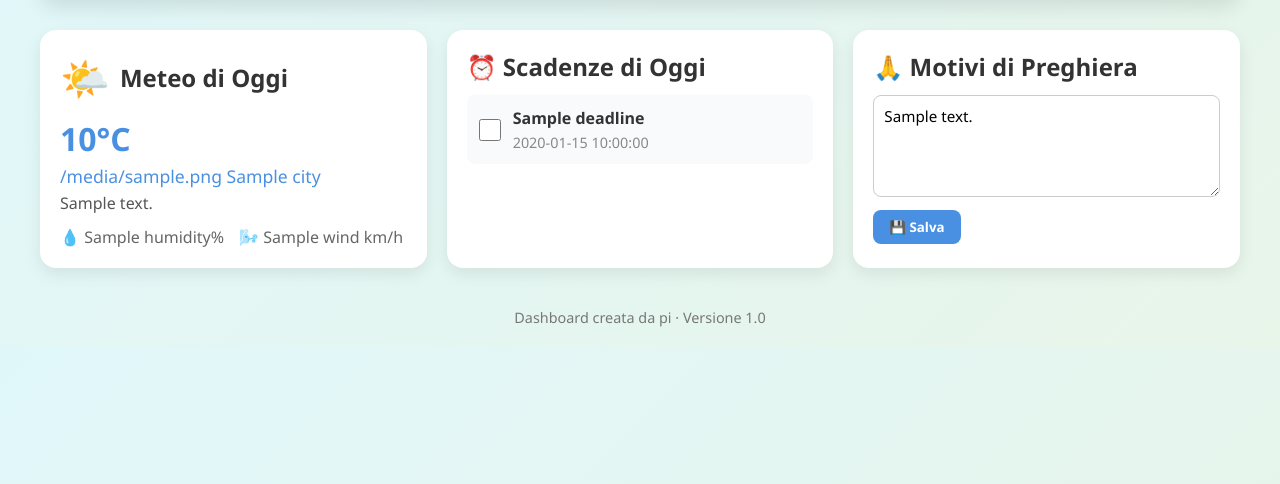
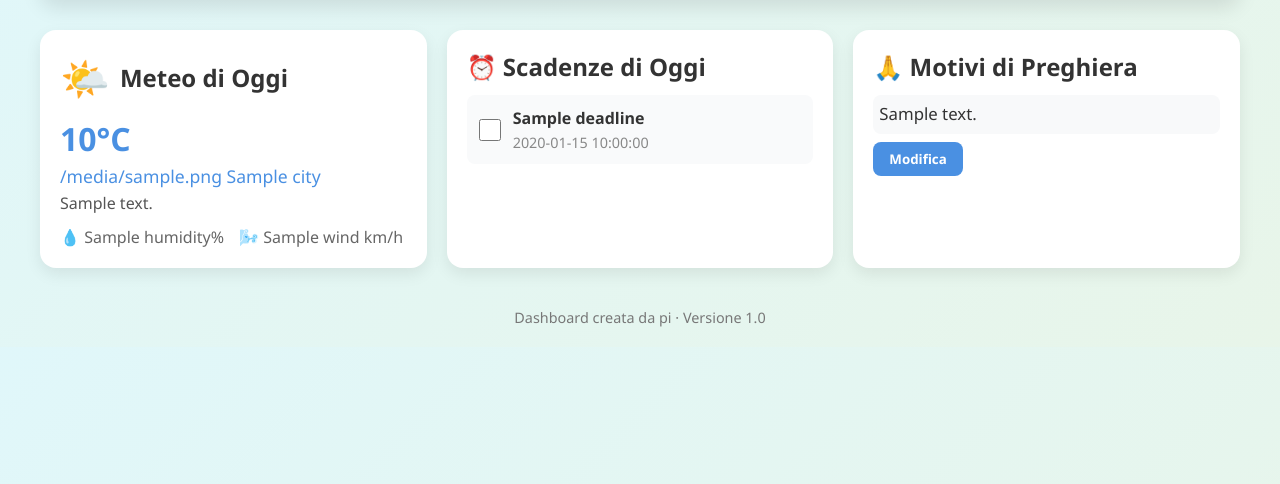
Before and after one commit to LukeBolide92/dashboard-buccheri-alfonso, a Flask app: template templates/index.html in a window 1280 px wide. Shown: the part 147-631 px from the top of the page. Run offline with Flask 3, Linux system fonts and the light colour scheme; the template is opened without the code that fills it: most values are stand-ins (such as "Sample title", 1, 10 or a date in 2020).

Commit message:
UI preghiera: Modifica/Salva senza redirect, solo lettura + salva locale

```diff
--- a/templates/index.html
+++ b/templates/index.html
@@ -236,11 +236,30 @@
 
             <div class="card">
                 <h2 class="section-title">🙏 Motivi di Preghiera</h2>
-                <form action="/update_motivi" method="post" style="margin-top:8px;">
-                    <textarea name="motivi" rows="4" style="width:100%; padding:10px; border-radius:8px; border:1px solid #ccc; font-family:inherit; font-size:0.95rem; resize:vertical;">{{ prayer_text }}</textarea>
-                    <button type="submit" style="margin-top:8px; padding:8px 16px; border:none; border-radius:8px; background:#4a90e2; color:white; cursor:pointer; font-weight:600;">💾 Salva</button>
-                </form>
+                <div id="motivi-display" style="color:#333; line-height:1.6; font-size:1.05rem; white-space:pre-wrap; padding:6px; border-radius:8px; background:#f8f9fa;">{{ prayer_text }}</div>
+                <textarea id="motivi-edit" name="motivi" rows="4" style="display:none; width:100%; padding:10px; border-radius:8px; border:1px solid #ccc; font-family:inherit; font-size:0.95rem; resize:vertical;">{{ prayer_text }}</textarea>
+                <div style="margin-top:8px;">
+                    <button onclick="toggleEdit()" id="btn-modifica" style="padding:8px 16px; border:none; border-radius:8px; background:#4a90e2; color:white; cursor:pointer; font-weight:600;">Modifica</button>
+                    <button onclick="salvaMotivi()" id="btn-salva" style="display:none; padding:8px 16px; border:none; border-radius:8px; background:#67c5a3; color:white; cursor:pointer; font-weight:600;">Salva</button>
+                </div>
             </div>
+            <script>
+                function toggleEdit() {
+                    document.getElementById('motivi-display').style.display = 'none';
+                    document.getElementById('motivi-edit').style.display = 'block';
+                    document.getElementById('btn-modifica').style.display = 'none';
+                    document.getElementById('btn-salva').style.display = 'inline-block';
+                }
+                async function salvaMotivi() {
+                    const testo = document.getElementById('motivi-edit').value;
+                    await fetch('/update_motivi', { method: 'POST', headers: {'Content-Type':'application/x-www-form-urlencoded'}, body: 'motivi=' + encodeURIComponent(testo) });
+                    document.getElementById('motivi-display').textContent = testo;
+                    document.getElementById('motivi-display').style.display = 'block';
+                    document.getElementById('motivi-edit').style.display = 'none';
+                    document.getElementById('btn-modifica').style.display = 'inline-block';
+                    document.getElementById('btn-salva').style.display = 'none';
+                }
+            </script>
         </div>
 
         <footer>
```
